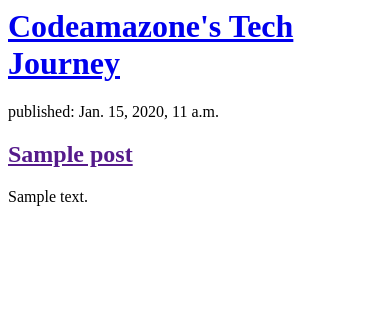
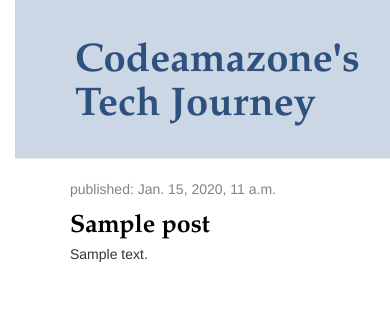
Before and after one commit to codeamazone/my-first-django-blog, a Django app: template blog/templates/blog/post_list.html in a window 390 px wide. Shown: the top 333 px of the page. Run offline with Django 3.2, Linux system fonts and the light colour scheme; the template is opened without the code that fills it: values that come from a table or form of the project are taken from there, others are empty; tables that the repository leaves empty hold one stand-in row (values such as "Sample post"); some libraries are stand-ins or nearby versions.

Commit message:
Added CSS and modified HTML

```diff
--- /dev/null
+++ b/blog/static/css/blog.css
@@ -0,0 +1,60 @@
+body {
+    padding-left: 15px;
+}
+
+.page-header {
+    background-color: #cbd7e5;
+    margin-top: 0;
+    padding: 20px 20px 20px 60px;
+}
+
+.page-header h1, .page-header h1 a, .page-header h1 a:visited, .page-header h1 a:active {
+    color: rgb(46, 81, 126);
+    font-family: Perpetua, Baskerville, Big Caslon, Palatino Linotype, Palatino, URW Palladio L, Nimbus Roman No9 L, serif;
+    font-size: 40px;
+    font-style: normal;
+    font-variant: normal;
+    font-weight: 700;
+    line-height: 44px;
+}
+
+.content {
+    margin-left: 40px;
+}
+
+h1, h2, h3, h4 {
+    color: #4a5a6d;
+    font-family: Perpetua, Baskerville, Big Caslon, Palatino Linotype, Palatino, URW Palladio L, Nimbus Roman No9 L, serif;
+    font-size: 25px;
+    font-style: normal;
+    font-variant: normal;
+    font-weight: 700;
+    line-height: 15.4px;
+}
+
+.date {
+    color: #828282;
+}
+
+.save {
+    float: right;
+}
+
+.post-form textarea, .post-form input {
+    width: 100%;
+}
+
+.top-menu, .top-menu:hover, .top-menu:visited {
+    color: #ffffff;
+    float: right;
+    font-size: 26pt;
+    margin-right: 20px;
+}
+
+.post {
+    margin-bottom: 70px;
+}
+
+.post h2 a, .post h2 a:visited {
+    color: #000000;
+}
--- a/blog/templates/blog/post_list.html
+++ b/blog/templates/blog/post_list.html
@@ -1,18 +1,31 @@
+{% load static %}
 <html>
     <head>
         <title>Codeamazone's Tech Journey</title>
+        <link rel="stylesheet" href="//maxcdn.bootstrapcdn.com/bootstrap/3.2.0/css/bootstrap.min.css">
+        <link rel="stylesheet" href="//maxcdn.bootstrapcdn.com/bootstrap/3.2.0/css/bootstrap-theme.min.css">
+        <link href="//fonts.googleapis.com/css?family=Lobster&subset=latin,latin-ext" rel="stylesheet" type="text/css">
+        <link rel="stylesheet" href="{% static 'css/blog.css' %}">
     </head>
     <body>
-        <div>
+        <div class="page-header">
             <h1><a href="/">Codeamazone's Tech Journey</a></h1>
         </div>
 
-        {% for post in posts %}
-            <div>
-                <p>published: {{ post.published_date }}</p>
-                <h2><a href="">{{ post.title }}</a></h2>
-                <p>{{ post.text|linebreaksbr }}</p>
+        <div class="content container">
+            <div class="row">
+                <div class="col-md-8">
+                    {% for post in posts %}
+                        <div class="post">
+                            <div class="date">
+                                <p>published: {{ post.published_date }}</p>
+                            </div>
+                            <h2><a href="">{{ post.title }}</a></h2>
+                            <p>{{ post.text|linebreaksbr }}</p>
+                        </div>
+                    {% endfor %}
+                </div>
             </div>
-        {% endfor %}
+        </div>
     </body>
 </html>
```
